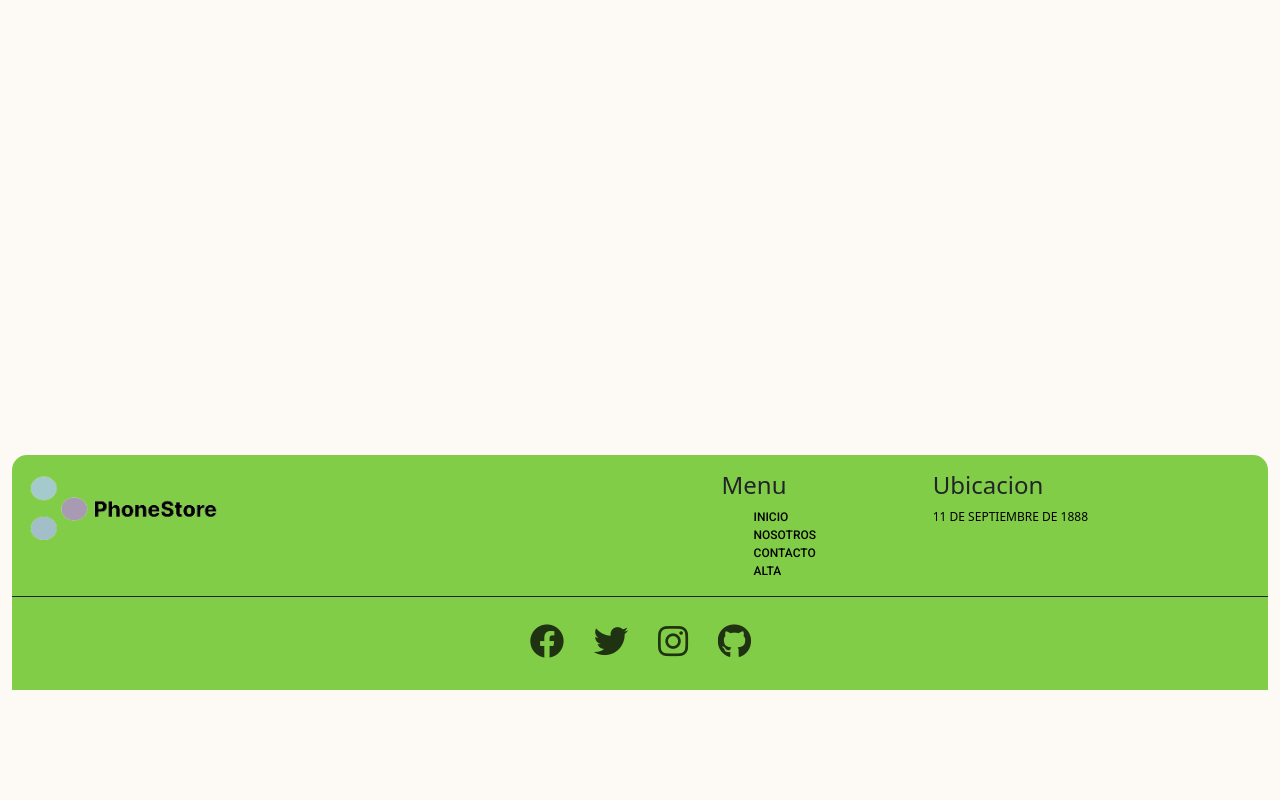
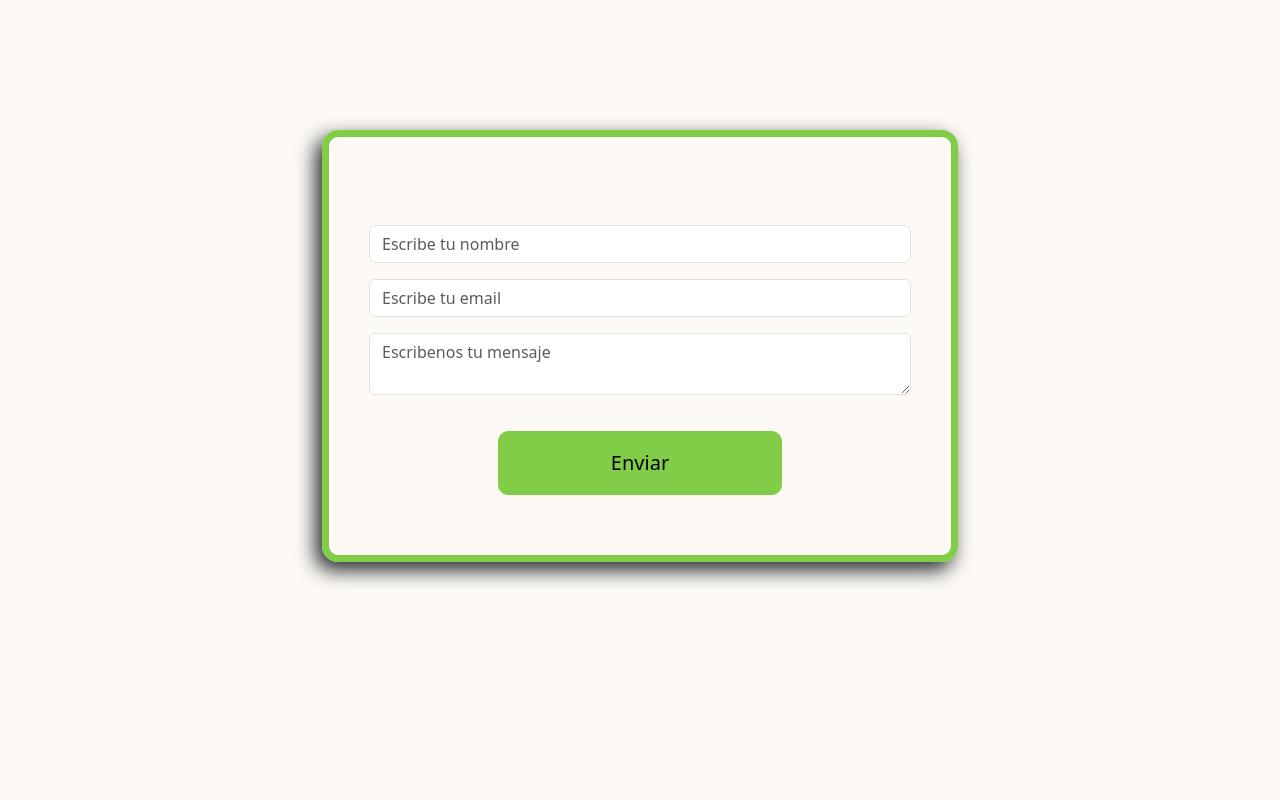
Before and after one commit to ramonwtf/inkognito10, a React (Vite) app: page /contacto in a window 1280 px wide. Shown: the part 820-1620 px from the top of the page. Before the commit the page ends 1510 px from the top, so only its background shows below. Built offline with nearby package versions, Linux system fonts and the light colour scheme; no server answers.

Commit message:
Actualiza Contacto.jsx

```diff
--- a/src/pages/Contacto.jsx
+++ b/src/pages/Contacto.jsx
@@ -61,6 +61,8 @@ const Contacto = () => {
       </div>
 
     </main>
+
+    <FormContacto />
     </>
 
 
```
